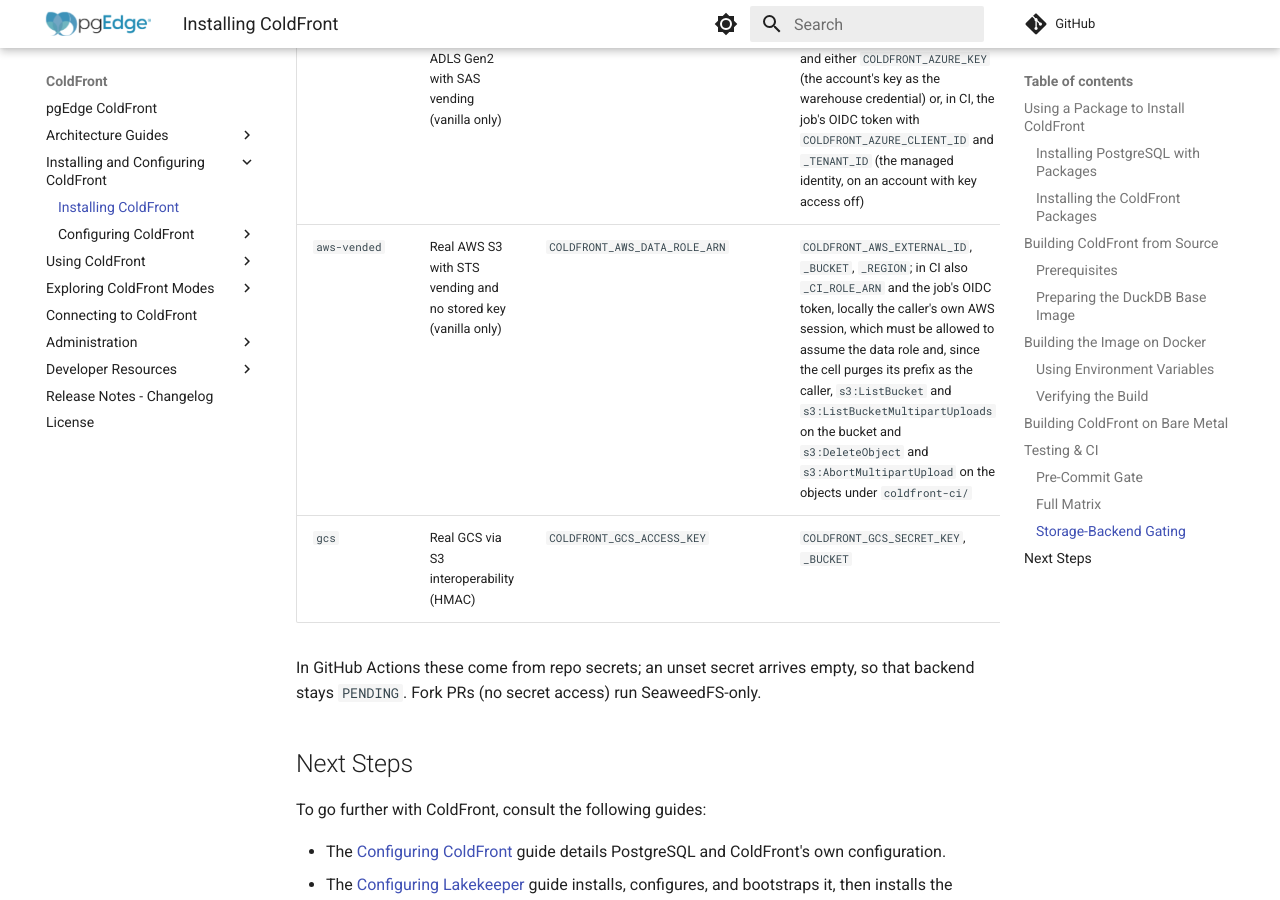
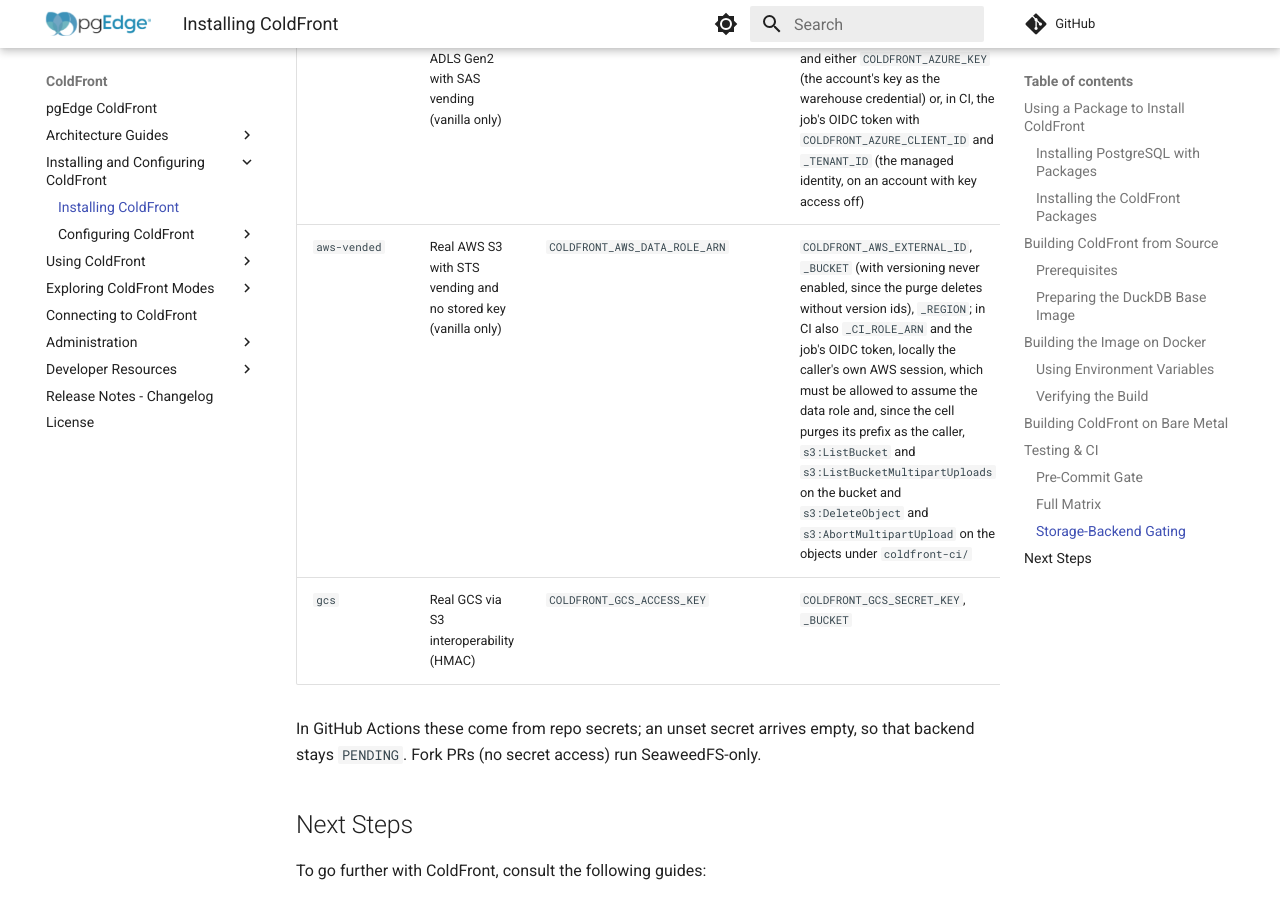
Before and after one commit to pgEdge/coldfront, an MkDocs documentation site: the page built from docs/installation.md, in a window 1280 px wide and 900 px high, scrolled down 11485 px. Built offline with MkDocs 1.6.1 and Material for MkDocs 9.7.7, drawn with Linux system fonts in a browser that asks for light colours; comment, search, counter and statistics services are not loaded.

Commit message:
docs: the aws-vended bucket has versioning never enabled

```diff
--- a/docs/installation.md
+++ b/docs/installation.md
@@ -444,7 +444,7 @@ it then requires; a lane turned on without the rest fails instead of staying
 | `aws`   | Real AWS S3 (native virtual-hosted addressing over HTTPS) | `COLDFRONT_AWS_ACCESS_KEY` | `COLDFRONT_AWS_SECRET_KEY`, `_BUCKET`, `_REGION` |
 | `azure` | Real Azure ADLS Gen2 | `COLDFRONT_AZURE_CONNECTION_STRING` | `COLDFRONT_AZURE_ACCOUNT`, `_FILESYSTEM`, `_KEY` |
 | `azure-vended` | Real Azure ADLS Gen2 with SAS vending (vanilla only) | `COLDFRONT_AZURE_ACCOUNT` | `COLDFRONT_AZURE_FILESYSTEM`, and either `COLDFRONT_AZURE_KEY` (the account's key as the warehouse credential) or, in CI, the job's OIDC token with `COLDFRONT_AZURE_CLIENT_ID` and `_TENANT_ID` (the managed identity, on an account with key access off) |
-| `aws-vended` | Real AWS S3 with STS vending and no stored key (vanilla only) | `COLDFRONT_AWS_DATA_ROLE_ARN` | `COLDFRONT_AWS_EXTERNAL_ID`, `_BUCKET`, `_REGION`; in CI also `_CI_ROLE_ARN` and the job's OIDC token, locally the caller's own AWS session, which must be allowed to assume the data role and, since the cell purges its prefix as the caller, `s3:ListBucket` and `s3:ListBucketMultipartUploads` on the bucket and `s3:DeleteObject` and `s3:AbortMultipartUpload` on the objects under `coldfront-ci/` |
+| `aws-vended` | Real AWS S3 with STS vending and no stored key (vanilla only) | `COLDFRONT_AWS_DATA_ROLE_ARN` | `COLDFRONT_AWS_EXTERNAL_ID`, `_BUCKET` (with versioning never enabled, since the purge deletes without version ids), `_REGION`; in CI also `_CI_ROLE_ARN` and the job's OIDC token, locally the caller's own AWS session, which must be allowed to assume the data role and, since the cell purges its prefix as the caller, `s3:ListBucket` and `s3:ListBucketMultipartUploads` on the bucket and `s3:DeleteObject` and `s3:AbortMultipartUpload` on the objects under `coldfront-ci/` |
 | `gcs`   | Real GCS via S3 interoperability (HMAC) | `COLDFRONT_GCS_ACCESS_KEY` | `COLDFRONT_GCS_SECRET_KEY`, `_BUCKET` |
 
 In GitHub Actions these come from repo secrets; an unset secret arrives empty,
```
